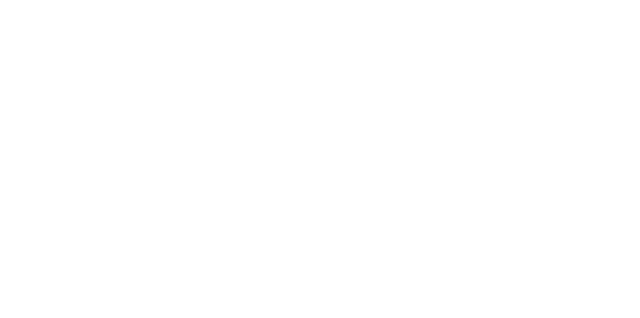
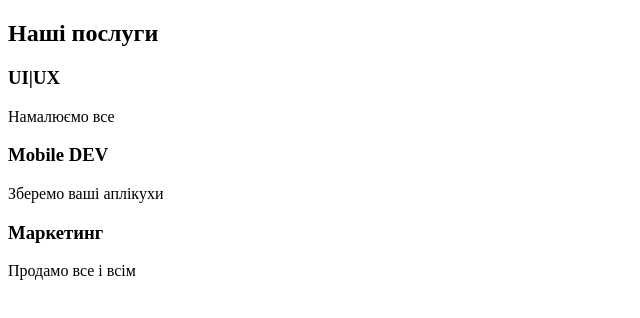
Before and after one commit to ShoAndriy/Web-programming, a plain HTML site: page adaptyv/style/index.html in a window 1280 px wide. Shown: the whole page, without its empty margins (0-640 px from the left). Drawn offline with Linux system fonts and the light colour scheme; files that its build step writes are made by us from their sources.

Commit message:
Update index.html

```diff
--- a/adaptyv/style/index.html
+++ b/adaptyv/style/index.html
@@ -1,17 +1,41 @@
-<! DOCTYPE html>
+<!DOCTYPE html>
 <html lang="en">
 <head>
-    <link rel="stylesheet" href="style/style.css" type="text/css">
+    <meta charset="UTF-8">
     <meta name="viewport" content="width=device-width, initial-scale=1.0">
-    <meta charset="UTF-8">
     <title>Title</title>
 </head>
 <body>
+<!--rem для тексту та відступів. 1rem = 16px -->
+<!--%-->
+<!--vh vw = 1vh = 1%-->
+<section>
+    <div class="wrapper">
+        <h1>Наші послуги</h1>
+        <div class="grid">
+            <div class="card">
+                <h3>
+                    UI|UX
+                </h3>
+                <p>Намалюємо все</p>
+            </div>
+            <div class="card">
+                <h3>
+                    Mobile DEV
+                </h3>
+                <p>Зберемо ваші аплікухи</p>
+            </div>
+            <div class="card">
+                <h3>
+                    Маркетинг
+                </h3>
+                <p>Продамо все і всім</p>
+            </div>
+        </div>
+    </div>
+</section>
 
-<!-- геm - для тексту та відступів. 1rem = 16px-->
-<!--%-->
-<!--vh vw = 1 vh = 1 % -->
-<section></section>
+
 
 </body>
 </html>
```
